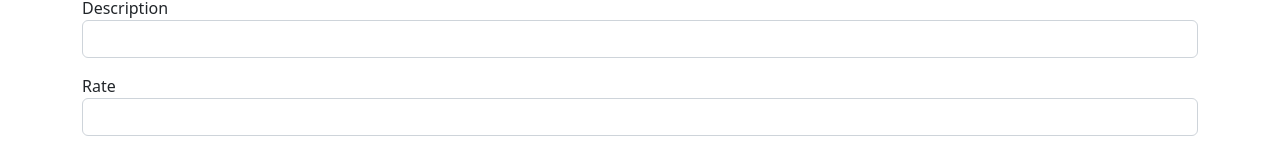
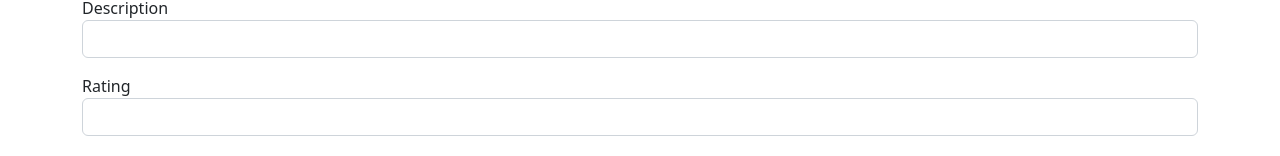
Before and after one commit to rahul3520/shop_kart_angular_app, an Angular app: page / in a window 1280 px wide. Shown: the part 216-372 px from the top of the page. Built offline with nearby package versions, Linux system fonts and the light colour scheme.

Commit message:
2 way binding

```diff
--- a/src/app/add-product/add-product.component.html
+++ b/src/app/add-product/add-product.component.html
@@ -6,30 +6,30 @@
             <div class="row g-3">
                 <div class="col col-12 col-sm-12 col-md-12 col-lg-12 col-xl-12 col-xxl-12">
                     <label for="" class="label-control">Product Image</label>
-                    <input type="file" name="" id="" class="form-control">
+                    <input name="image" [(ngModel)]="image" type="file" id="" class="form-control">
                 </div>
                 <div class="col col-12 col-sm-12 col-md-12 col-lg-12 col-xl-12 col-xxl-12">
                     <label for="" class="label-control">Title</label>
-                    <input type="text" class="form-control">
+                    <input name="title" [(ngModel)]="title" type="text" class="form-control">
                 </div>
                 <div class="col col-12 col-sm-12 col-md-12 col-lg-12 col-xl-12 col-xxl-12">
                     <label for="" class="label-control">Description</label>
-                    <input type="text" class="form-control">
+                    <input name="description" [(ngModel)]="description" type="text" class="form-control">
                 </div>
                 <div class="col col-12 col-sm-12 col-md-12 col-lg-12 col-xl-12 col-xxl-12">
-                    <label for="" class="label-control">Rate</label>
-                    <input type="text" class="form-control">
+                    <label for="" class="label-control">Rating</label>
+                    <input name="rating" [(ngModel)]="rating" type="text" class="form-control">
                 </div>
                 <div class="col col-12 col-sm-12 col-md-12 col-lg-12 col-xl-12 col-xxl-12">
                     <label for="" class="label-control">Seller Name</label>
-                    <input type="text" class="form-control">
+                    <input name="sellarName" [(ngModel)]="sellarName" type="text" class="form-control">
                 </div>
                 <div class="col col-12 col-sm-12 col-md-12 col-lg-12 col-xl-12 col-xxl-12">
                     <label for="" class="label-control">Quantity</label>
-                    <input type="text" class="form-control">
+                    <input name="quantity" [(ngModel)]="quantity" type="text" class="form-control">
                 </div>
                 <div class="col col-12 col-sm-12 col-md-12 col-lg-12 col-xl-12 col-xxl-12">
-                    <button class="btn btn-primary">Submit</button>
+                    <button (click)="readValues()" class="btn btn-primary">Submit</button>
                 </div>
             </div>
         </div>
--- a/src/app/add-product/add-product.component.ts
+++ b/src/app/add-product/add-product.component.ts
@@ -7,4 +7,29 @@ import { Component } from '@angular/core';
 })
 export class AddProductComponent {
 
+  id=""
+  title=""
+  price=""
+  description=""
+  category=""
+  image=""
+  rating=""
+  sellarName=""
+  quantity=""
+
+  readValues=()=>
+  {
+    let data:any=
+    {
+      "image":this.image,
+      "title":this.title,
+      "description":this.description,
+      "rating":this.rating,
+      "sellarName":this.sellarName,
+      "quantity":this.quantity
+    }
+
+    console.log(data)
+  }
+
 }
--- a/src/app/app.module.ts
+++ b/src/app/app.module.ts
@@ -7,6 +7,7 @@ import { AppComponent } from './app.component';
 import { AddProductComponent } from './add-product/add-product.component';
 import { ViewallProductComponent } from './viewall-product/viewall-product.component';
 import { NavBarComponent } from './nav-bar/nav-bar.component';
+import { FormsModule } from '@angular/forms';
 
 const myRoute:Routes=[
   {
@@ -29,7 +30,8 @@ const myRoute:Routes=[
   imports: [
     BrowserModule,
     AppRoutingModule,
-    RouterModule.forRoot(myRoute)
+    RouterModule.forRoot(myRoute),
+    FormsModule
   ],
   providers: [],
   bootstrap: [AppComponent]
```
